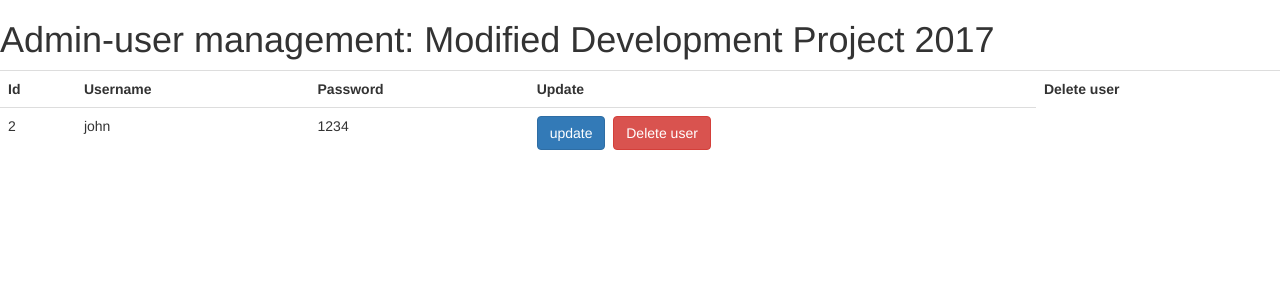
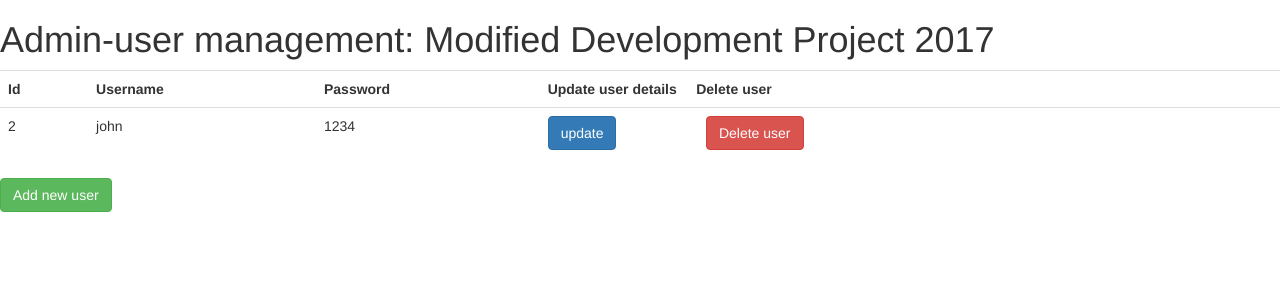
Before and after one commit to AnthonyQuinn/Year4Project, a PHP site: page /php/admin.php in a window 1280 px wide. Shown: the top 300 px of the page. Run offline with PHP 8.4, Linux system fonts and the light colour scheme; data comes from the database, SQL or seed files in the repository; some libraries are stand-ins or nearby versions.

Commit message:
Aligned the table headings with the Update and Delete buttons. Added a "Add new user button"

```diff
--- a/php/admin.php
+++ b/php/admin.php
@@ -17,17 +17,17 @@
         require 'connectTodb.php';
         ?>
 
-        <table  class="table table-hover">
+        <table   class="table table-hover" >
+
 
 
             <tr>
-                <th>Id</th>
-                <th>Username&nbsp;</th>
-                <th>Password</th>
-                <th>Update </th>
-                <th>Delete user</th>
 
 
+                <th>Id&nbsp;</th>
+                <th>Username</th>
+                <th>Password </th>
+                <th>Update user details &nbsp;&nbsp;&nbsp;&nbsp;Delete user </th>
 
             </tr>
             <?php
@@ -41,9 +41,10 @@
             while ($rows = mysqli_fetch_array($result))
                 for ($x = 0; $x <= 2; $x++) {
                     if ($x == 0) {
-                        print("<tr >");
+                        print("<tr class='table'>");
                     } else {
-                        print("<td name='id'>" . $rows['id'] . "</td>" . "<td name='username' contenteditable='true'>" . $rows['username'] . "</td>" . "<td name='password' contenteditable='true'>" . $rows['password'] . "</td>" . "</td>" . "<td>" . "<input  class='btn btn-primary' type='button' value='update'name='updateBtn' onclick='return update(this);'/>" ."&nbsp;"."&nbsp;"."<span></span>". "<input  class='btn btn-danger' type='button' value='Delete user'name='updateBtn2' onclick='return delete(this);'/>". "</td>");
+                        print("<td name='id'>" . $rows['id'] . "</td>" . "<td name='username' contenteditable='true'>" . $rows['username'] . "</td>" . "<td name='password' contenteditable='true'>" . $rows['password'] . "</td>" . "</td>" . "<td>" . "<input  class='btn btn-primary' type='button' value='update'name='updateBtn' onclick='return update(this);'/>" . "&nbsp;" ."&nbsp;&nbsp;"."&nbsp;&nbsp;"."&nbsp;&nbsp;"."&nbsp;&nbsp;&nbsp;&nbsp;"."&nbsp;&nbsp;"."&nbsp;&nbsp;"."&nbsp;&nbsp;"."&nbsp;&nbsp;&nbsp;&nbsp;"."&nbsp;&nbsp;". "<span></span>" . "<input  class='btn btn-danger' type='button' value='Delete user'name='updateBtn2' onclick='return delete(this);'/>" . "</td>");
+
 
 
 
@@ -57,9 +58,14 @@
 
         </table>
 
+<?php
+                print("<input class='btn btn-success' type='button' value='Add new user'name='updateBtn3' onclick='return addNewUser(this);'/>");
+
+?>
 
         <?php
         print("<br>");
+
         ?>
         <?php
         mysqli_close($connection);
```
